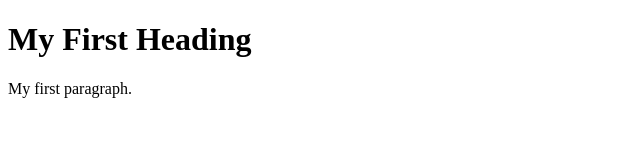
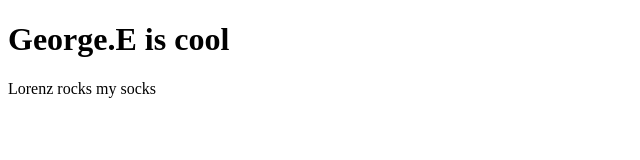
Before and after one commit to george-eshop/Shop, a plain HTML site: page index.html in a window 1280 px wide. Shown: the whole page, without its empty margins (0-640 px from the left). Drawn offline with Linux system fonts and the light colour scheme.

Commit message:
Update index.html

```diff
--- a/index.html
+++ b/index.html
@@ -2,8 +2,8 @@
 <html>
 <body>
 
-<h1>My First Heading</h1>
-<p>My first paragraph.</p>
+<h1>George.E is cool</h1>
+<p>Lorenz rocks my socks</p>
 
 </body>
 </html>
```
